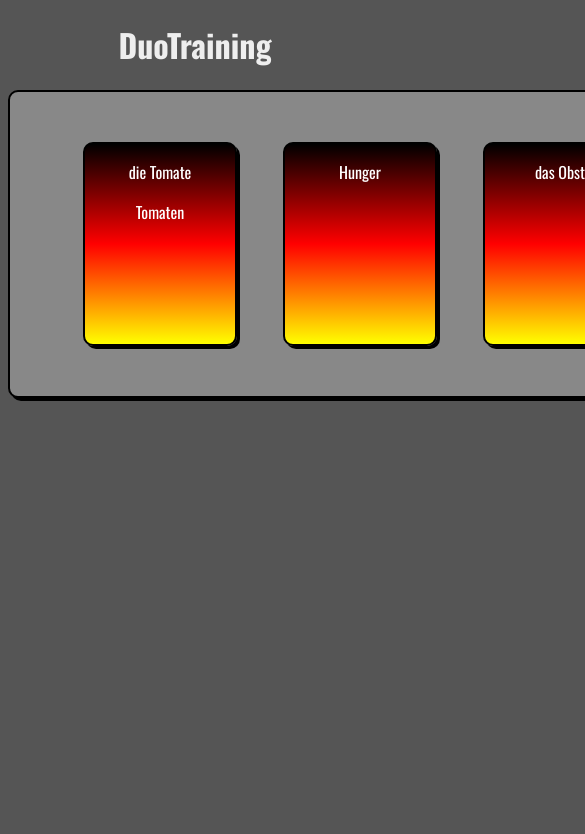
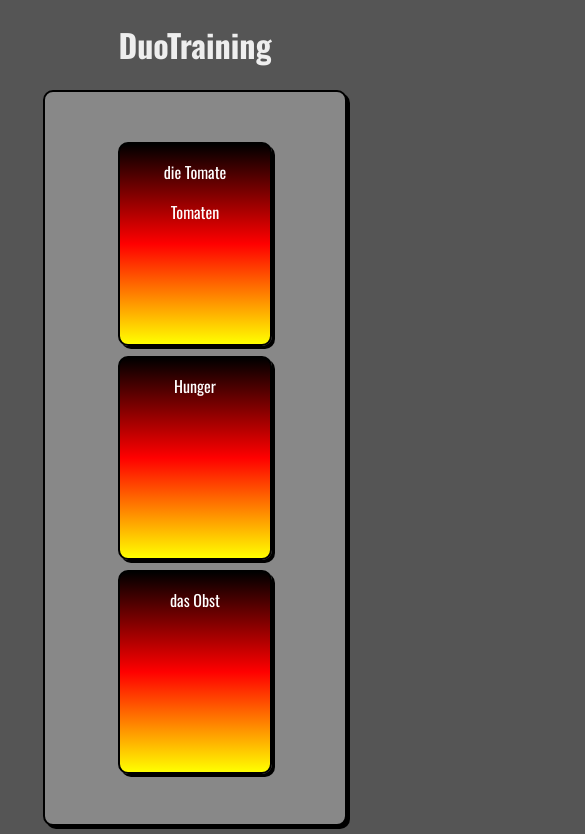
Before and after one commit to stefano-galati/duolingoTraining, a React (Vite) app in the folder duolingoTraining/: page / in a window 390 px wide. Shown: the top 834 px of the page, 585 px wide, since content can reach past the window. Built offline with nearby package versions, Linux system fonts and the light colour scheme.

Commit message:
A bit more responsive

```diff
--- a/duolingoTraining/src/components/Training/Training.css
+++ b/duolingoTraining/src/components/Training/Training.css
@@ -34,3 +34,14 @@ h1{
 .number:focus{
     outline: none;
 }
+
+@media(max-width: 600px){
+    .flexContainer{
+        flex-direction: column;
+        align-items: center;
+    }
+
+    .cardContainer{
+        grid-template-columns: repeat(1, 200px);
+    }
+}
```
